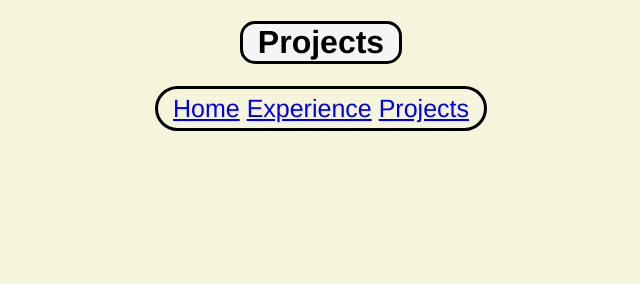
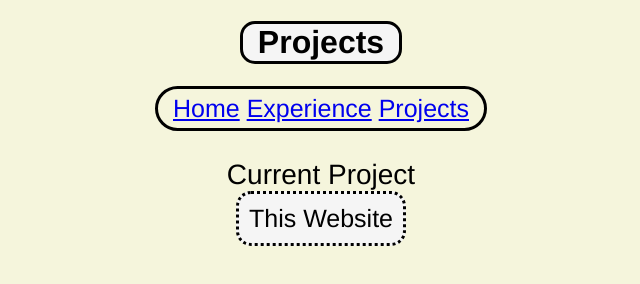
Before and after one commit to KevTheCreator98/PortfolioWebsite, a plain HTML site: page projects.html in a window 1280 px wide. Shown: the whole page, without its empty margins (319-959 px from the left). Drawn offline with Linux system fonts and the light colour scheme.

Commit message:
Update projects.html

```diff
--- a/projects.html
+++ b/projects.html
@@ -15,5 +15,8 @@
         <a href="projects.html">Projects</a>
     </div>
 
+    <p class="sectiontitle">Current Project</p>
+    <p class="section">This Website</p>
+
 </body>
 </html>
```
